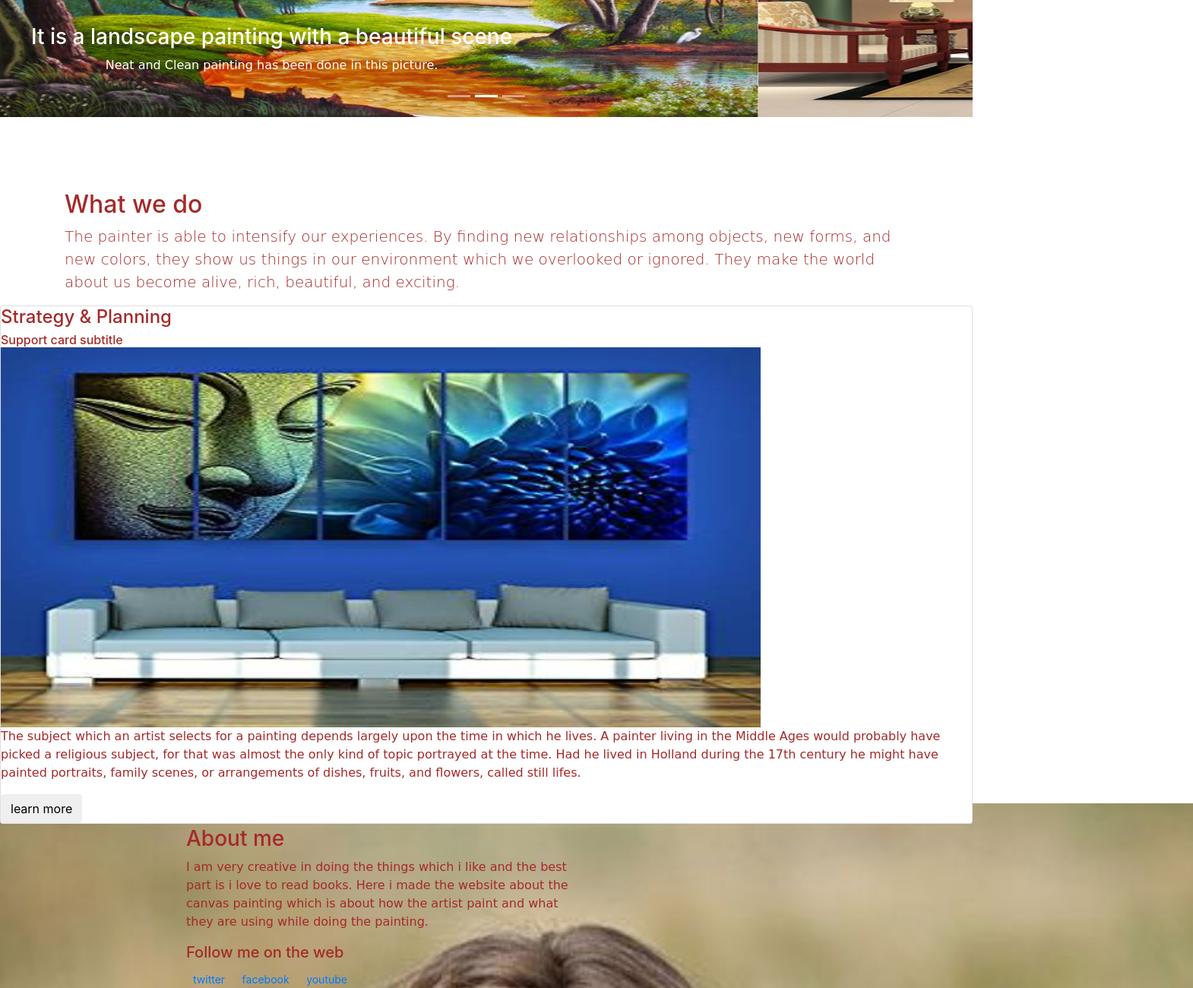
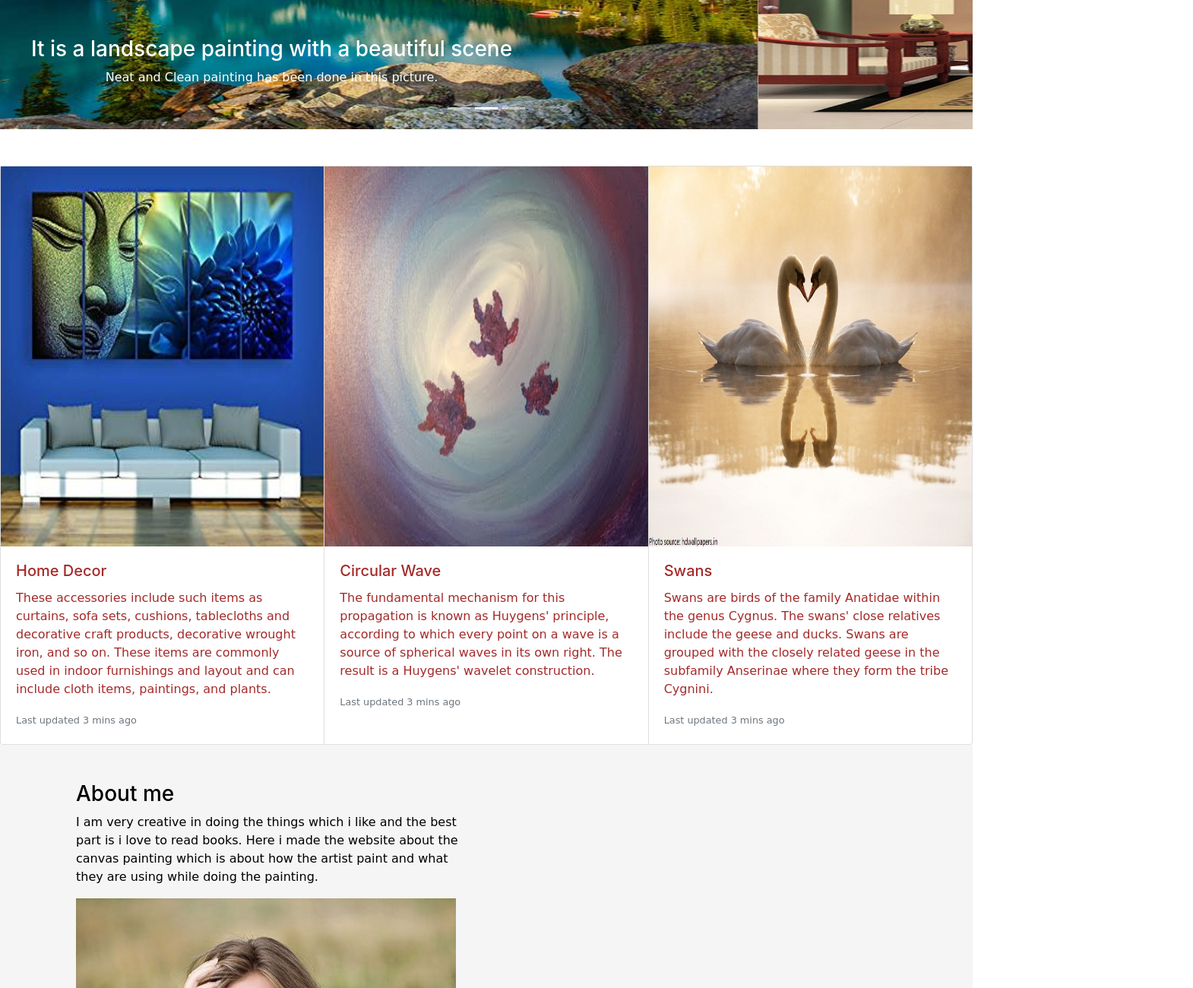
Before and after one commit to SurbhiAbrol/bootstrap, a plain HTML site: page index.html in a window 1280 px wide. Shown: the part 1500-2800 px from the top of the page at 76% size, 1570 px wide, since content can reach past the window. Drawn offline with nearby package versions, Linux system fonts and the light colour scheme.

Commit message:
finalcommit

```diff
--- a/index.html
+++ b/index.html
@@ -1,15 +1,20 @@
 <!doctype html>
 <html lang="en">
   <head>
+      <link rel="shortcut icon" href="C:\Users\SurbhiAbrol\Desktop\bootstrap\img\android-icon-48x48.png" type="image/x-icon">
+      <link rel="icon" href="C:\Users\SurbhiAbrol\Desktop\bootstrap\img\android-icon-48x48.png" type="image/x-icon">
     <!-- Required meta tags -->
     <meta charset="utf-8">
     <meta name="viewport" content="width=device-width, initial-scale=1, shrink-to-fit=no">
+    <meta name="keywords" content="painting, home decor,love birds, landscape">
+    <link rel="stylesheet" href="https://cdnjs.cloudflare.com/ajax/libs/font-awesome/4.7.0/css/font-awesome.min.css">
     <!-- Bootstrap CSS -->
     <link rel="stylesheet" href="css/bootstrap.min.css">
     <link rel="stylesheet" href="style.css">
-    <title>My Website</title>
+    <title >My Website</title>
   </head>
   <body>
+    <header>
 
       <div class="container-fluid">
           <div class="jumbotron-fluid">
@@ -48,11 +53,16 @@
                 </div>
               </div>
             </div>
+          </header>
+
+
+          <nav class="navbar sticky-top navbar-light bg-light">
+        <nav class="navbar navbar-expand-lg navbar-light bg-light navbar full" >
+                <nav class="navbar navbar-dark bg-dark">
 
 
 
-        <nav class="navbar navbar-expand-lg navbar-light bg-light navbar full">
-                <nav class="navbar navbar-dark bg-dark">
+
                 <a class="navbar-brand" href="#">About</a>
                 <button class="navbar-toggler" type="button" data-toggle="collapse" data-target="#navbarNav" aria-controls="navbarNav" aria-expanded="false" aria-label="Toggle navigation">
                   <span class="navbar-toggler-icon"></span>
@@ -74,10 +84,12 @@
                         <button class="btn btn-outline-success my-2 my-sm-0" type="submit">Search</button>
                       </form>
                 </div>
+
+              </nav>
               </nav>
             </nav>
       </div>
-      <header>
+
       <div class="container-fluid">
       <section id="cover">
           <div id="cover-caption">
@@ -105,7 +117,7 @@
               </div>
           </div>
       </section>
-      </header>
+
 
          <section id="carousel">
           <div id="carousel-home" class="carousel slide" data-ride="carousel">
@@ -116,7 +128,7 @@
                 </ol>
                 <div class="carousel-inner">
                   <div class="carousel-item active">
-                    <img src="img/Landscape 00.jpg" alt="landscape" width="100%" height="500px">
+                    <img src="img/landscape-photography-competition.jpg" alt="landscape" width="100%" height="500px">
                     <div class="carousel-caption">
                         <h3>It is a landscape painting with a beautiful scene</h3>
                         <p>Neat and Clean painting has been done in this picture.</p>
@@ -148,36 +160,44 @@
               </div>
               </section>
 
-              <section id="what-we-do">
-                  <div class="section-content">
-                      <div class="container">
-                          <h2>What we do</h2>
-                          <p class="lead">The painter is able to intensify our experiences.
-                               By finding new relationships among objects, new forms, and new colors, they show us things in our environment which we overlooked or ignored.
-                               They make the world about us become alive, rich, beautiful, and exciting.</p>
+              <div class="card-group" >
+                  <div class="card">
+                    <img src="img/51aqkKTx6rL._SY300_QL70_.jpg" alt="Home Decor" width= 100% height= 500px;>
+                    <div class="card-body">
+                      <h5 class="card-title">Home Decor</h5>
+                      <p class="card-text">These accessories include such items as curtains, sofa sets, cushions, tablecloths and decorative craft products, decorative wrought iron, and so on.
+                         These items are commonly used in indoor furnishings and layout and can include cloth items, paintings, and plants.</p>
+                      <p class="card-text"><small class="text-muted">Last updated 3 mins ago</small></p>
                     </div>
-
-                      <div class="row">
-                          <div class="col-sm-12">
+                  </div>
                   <div class="card">
-                                 <div class="card-block">
-                                     <h4 class="card-title">Strategy &amp; Planning</h4>
-                                     <h6 class="card-subtitle">Support card subtitle</h6>
+                    <img src="img/hqdefault.jpg" alt="circular " width= 100% height= 500px;>
+                    <div class="card-body">
+                      <h5 class="card-title">Circular Wave </h5>
+                      <p class="card-text">The fundamental mechanism for this propagation is known as Huygens' principle,
+                         according to which every point on a wave is a source of spherical waves in its own right.
+                         The result is a Huygens' wavelet construction.</p>
+                      <p class="card-text"><small class="text-muted">Last updated 3 mins ago</small></p>
                     </div>
-                                <img src="img/51aqkKTx6rL._SY300_QL70_.jpg" alt="home decor" width=1000px height="500px">
-                                <div class="card-block">
-                      <p class="card-text">The subject which an artist selects for a painting depends largely upon the time in which he lives.
-                     A painter living in the Middle Ages would probably have picked a religious subject, for that was almost the only kind of topic portrayed at the time.
-                     Had he lived in Holland during the 17th century he might have painted portraits, family scenes, or arrangements of dishes, fruits, and flowers, called still lifes.</p>
-                              <button type="button" class="btn btn-success-outline" data-toggle="modal" data-target="#myModel">learn more</button>
                   </div>
+                  <div class="card">
+                    <img src="img/swans.jpg" alt="Swans" width= 100% height=500px;>
+                    <div class="card-body">
+                      <h5 class="card-title">Swans</h5>
+                      <p class="card-text">Swans are birds of the family Anatidae within the genus Cygnus.
+                         The swans' close relatives include the geese and ducks.
+                          Swans are grouped with the closely related geese in the subfamily Anserinae where they form the tribe Cygnini.
+                         </p>
+                                            <p class="card-text"><small class="text-muted">Last updated 3 mins ago</small></p>
                     </div>
                   </div>
                 </div>
 
-                  </div>
-                </div>
-              </section>
+
+
+
+
+
 
               <section id="about">
                   <div class="section-content">
@@ -189,15 +209,29 @@
                                       Here i made the website about the canvas painting which is about how the artist paint and what they are using while doing the painting.
                                   </p>
 
+                                  <img src="img/a666195f717c6754ed369ee964be0bc0.jpg" class="img-fluid" alt="Responsive image">
+
                                   <h5>Follow me on the web </h5>
-                                  <a href="https://twitter.com" class="btn btn-sm btn-secondary-outline">twitter</a>
-                                  <a href="https://www.facebook.com" class="btn btn-sm btn-secondary-outline">facebook</a>
-                                  <a href="https://www.youtube.com" class="btn btn-sm btn-secondary-outline">youtube</a>
+                                  <ul id="social">
+                                       <li> <a href="https://www.facebook.com" class="fa fa-facebook"></a></li>
+                                       <li><a href="https://twitter.com" class="fa fa-twitter"></a></li>
+                                       <li> <a href="https://www.youtube.com" class="fa fa-youtube"></a></li>
+                                </ul>
                               </div>
                           </div>
                       </div>
                   </div>
               </section>
+                <section id="Map" ">
+                  <div class="section-content">
+              <iframe src="https://www.google.com/maps/embed?pb=!1m18!1m12!1m3!1d15556.252717354004!2d77.57413926977537!3d12.903659000000014!2m3!1f0!2f0!3f0!3m2!1i1024!2i768!4f13.1!3m3!1m2!1s0x3bae156b6fa78d7b%3A0x9d3c02c38335dfa3!2sChitrakalaa+Arts+and+Crafts+-+Tanjore+Paintings%2C+Murals%2C+Designer+Name+boards%2C+Canvas+Paintings..!5e0!3m2!1sen!2sin!4v1544699023024" width="100%" height="450" frameborder="0" style="border:0" allowfullscreen></iframe>
+
+
+            </div>
+            </section>
+
+
+
               <footer>
                   <a href="#">Posted by: Hege Refsnes</a>
               </footer>
--- a/style.css
+++ b/style.css
@@ -33,19 +33,53 @@ p{
 }
 
 #about{
-    background: url('img/a666195f717c6754ed369ee964be0bc0.jpg')  no-repeat;
-    background-size: cover;
-    width: 1570px;
-    padding: 1.875rem;
-    height: 800px;
-    margin-top: -75px;
+background-color: whitesmoke;
+    -webkit-text-fill-color: black;
+    text-align: left;
+
 }
+
 about-text{
     background: rgb(0,0,0,0.8);
     color: white;
     padding: 1.875rem;
 }
+.fa {
+    padding: 20px;
+    font-size: 30px;
+    width: 50px;
+    text-align: center;
+    text-decoration: none;
+    margin: 5px 2px;
+  }
+
+  .fa:hover {
+      opacity: 0.7;
+  }
+  .fa-facebook {
+    background: #3B5998;
+    color: white;
+  }
+
+  .fa-twitter {
+    background: #55ACEE;
+    color: white;
+  }
+  .fa-youtube {
+    background: #bb0000;
+    color: white;
+  }
+  #Map{
+      margin: auto;
+      padding: auto;
+
+  }
 .footer {
-    margin: 0px auto;
+    margin-bottom:  auto;
+    padding-top: auto;
 
 }
+#social li{
+    display: inline;
+    text-decoration: none;
+}
```
Also changed, not shown: img/205236.webp (added), img/android-icon-48x48.png (added), img/landscape-photography-competition.jpg (added), img/pexels-photo-372042.jpeg (added), img/pexels-photo-705740.jpg (added), img/swans.jpg (added). Lines whose indentation alone changed are shown as unchanged.
